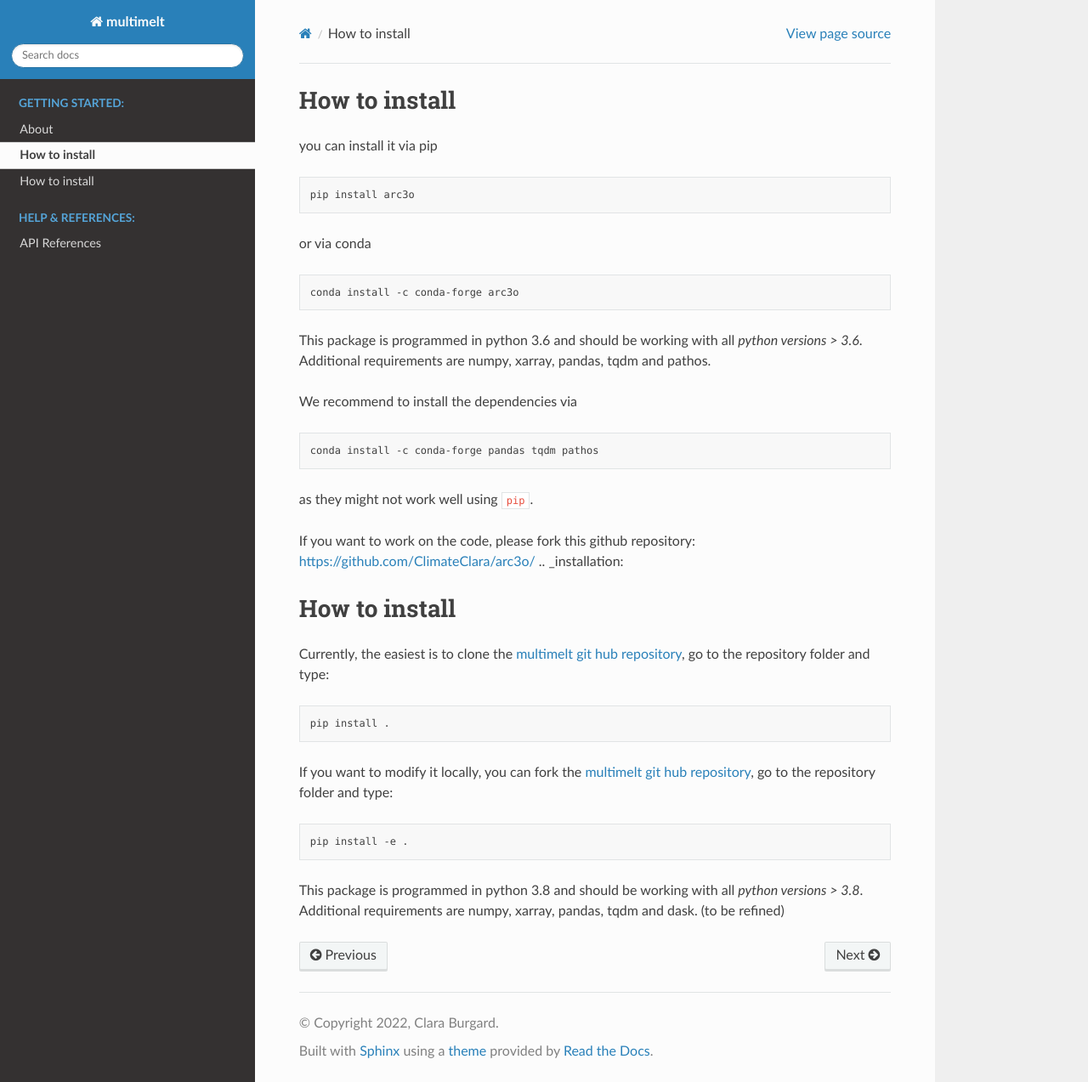
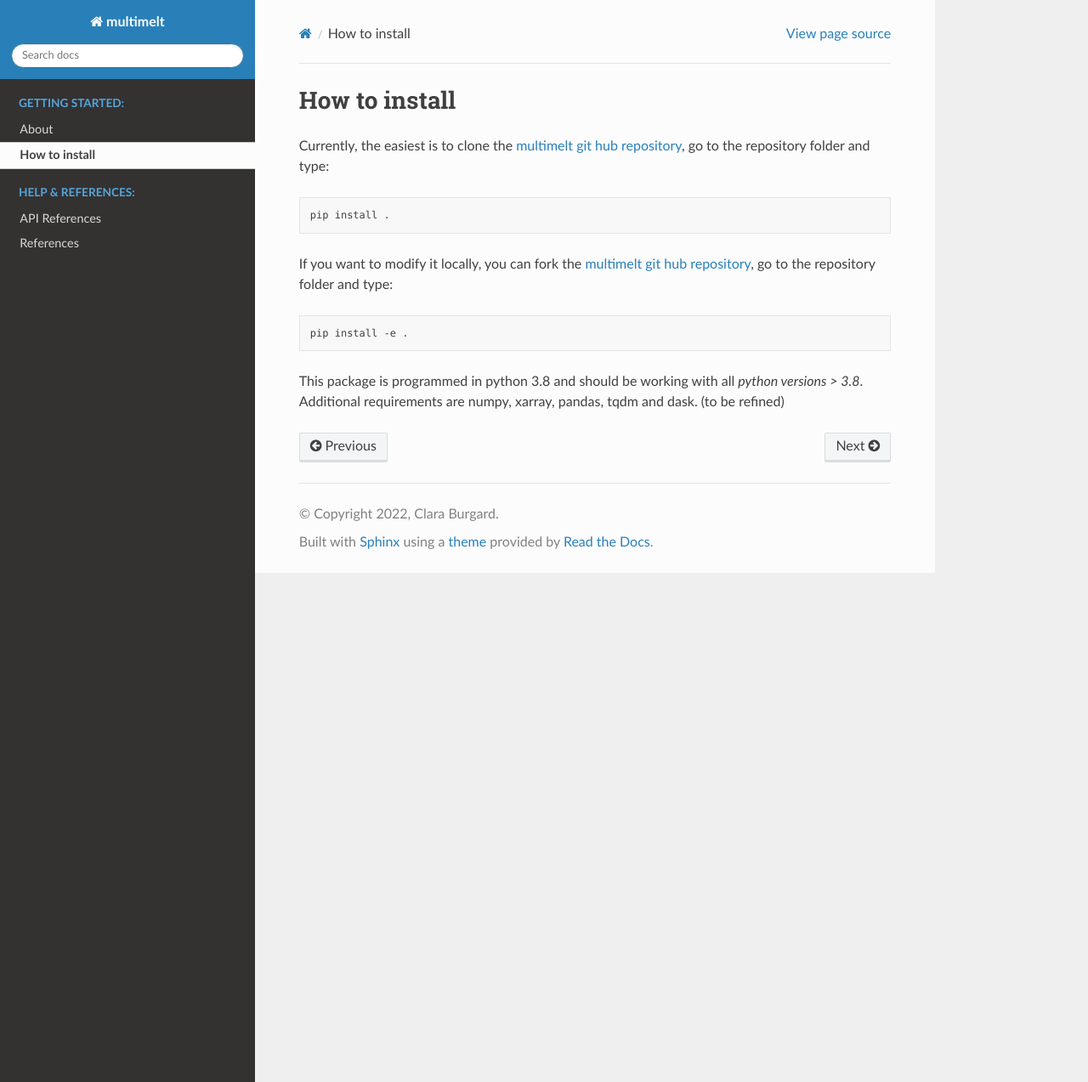
Before and after one commit to ClimateClara/multimelt, a Sphinx documentation site: the page built from docs/start/installation.rst, in a window 1280 px wide and 1273 px high. Shown: the whole window at 85% size. Built offline with Sphinx 7.4.7 and the Read the Docs theme 2.0.0, drawn with Linux system fonts in a browser that asks for light colours.

Commit message:
added reference file

```diff
--- a/docs/start/installation.rst
+++ b/docs/start/installation.rst
@@ -1,33 +1,3 @@
-.. _installation:
-
-How to install
-==============
-
-you can install it via pip
-
-.. code-block:: bash
-
-  pip install arc3o
-
-or via conda
-
-
-.. code-block:: bash
-
-  conda install -c conda-forge arc3o
-
-This package is programmed in python 3.6 and should be working with all `python
-versions > 3.6`. Additional requirements are numpy, xarray, pandas, tqdm and pathos.
-
-We recommend to install the dependencies via
-
-.. code-block:: bash
-
-  conda install -c conda-forge pandas tqdm pathos
-
-as they might not work well using ``pip``.
-
-If you want to work on the code, please fork this github repository: https://github.com/ClimateClara/arc3o/
 .. _installation:
 
 How to install
```
Also changed, not shown: docs/literature/references.rst (+8 -0 lines).
